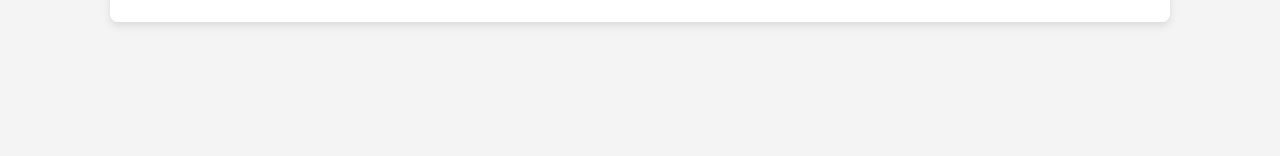
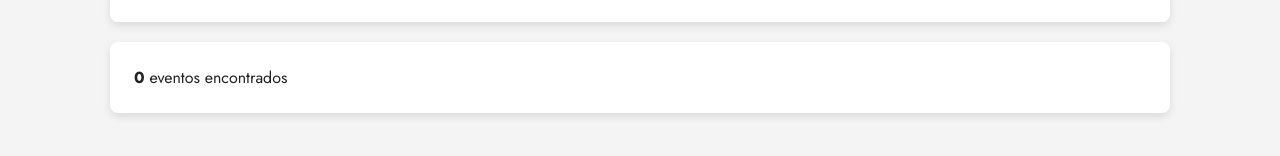
Before and after one commit to Miller-Dev976/controle-acesso-condominio, a plain HTML site: page frontend/pages/historico.html in a window 1280 px wide. Shown: the part 530-686 px from the top of the page. Drawn offline with Linux system fonts and the light colour scheme.

Commit message:
adiciona contador de eventos encontrados ao histórico

```diff
--- a/frontend/pages/historico.html
+++ b/frontend/pages/historico.html
@@ -62,3 +62,5 @@
                 <button type="submit" class="btn btn-primario">Aplicar</button>
             </form>
         </section>
+         <section class="card">
+            <p class="contador"><strong id="contador">0</strong> eventos encontrados</p>
```
